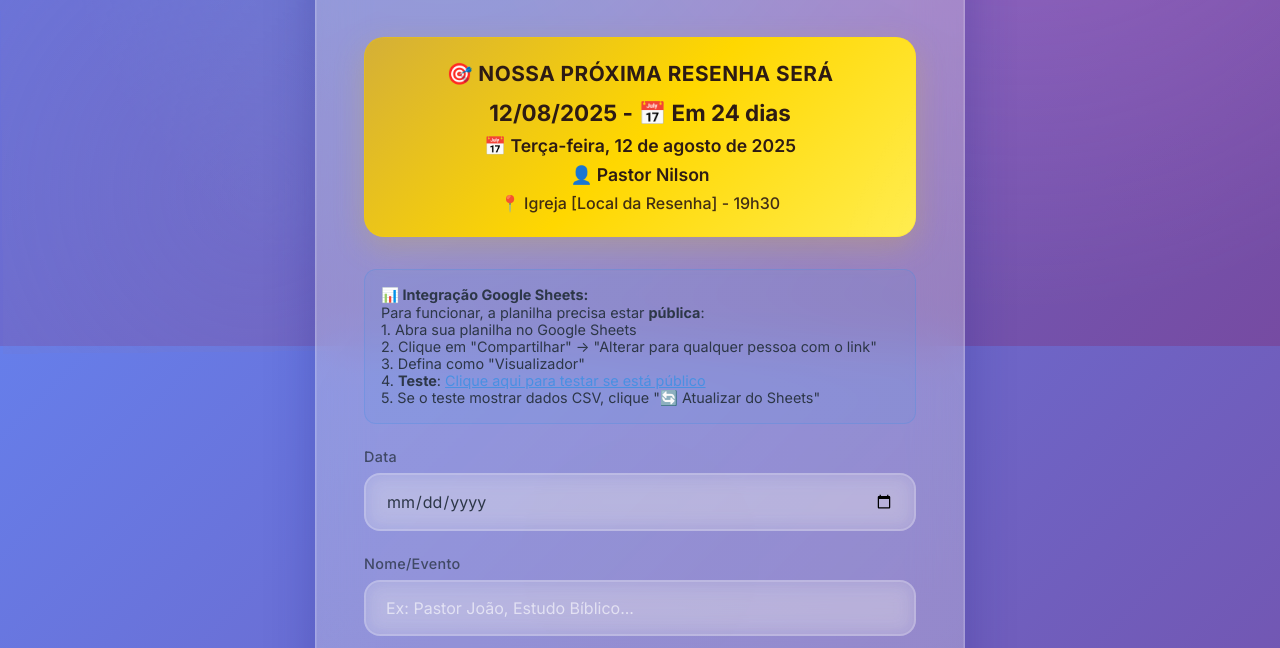
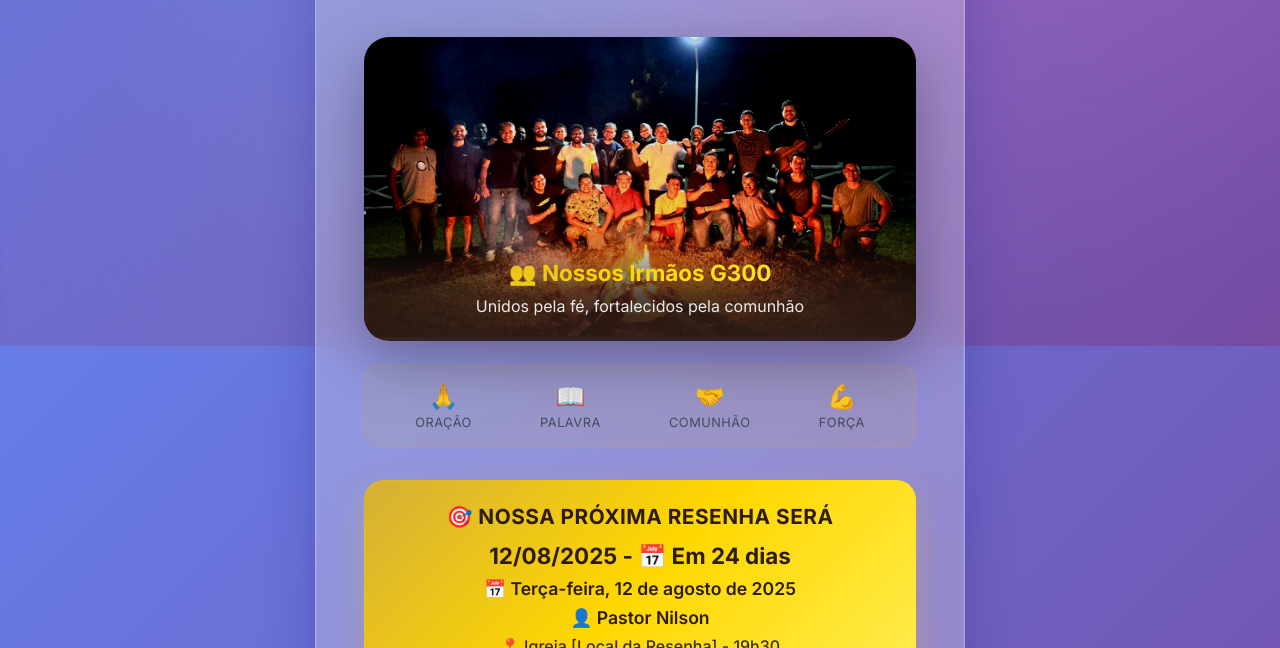
Before and after one commit to hikdobrazil/G300-Agenda, a plain HTML site: page index.html in a window 1280 px wide. Shown: the part 454-1102 px from the top of the page. Drawn offline with Linux system fonts and the light colour scheme; no server answers.

Commit message:
Implement code changes to enhance functionality and improve performance

```diff
--- a/index.html
+++ b/index.html
@@ -277,6 +277,133 @@
             0%, 100% { transform: translateX(-100%) translateY(-100%) rotate(45deg); }
             50% { transform: translateX(100%) translateY(100%) rotate(45deg); }
         }
+
+        .team-section {
+            margin: 2rem 0;
+            text-align: center;
+            position: relative;
+        }
+
+        .team-photo-container {
+            position: relative;
+            margin: 1.5rem 0;
+            border-radius: 25px;
+            overflow: hidden;
+            box-shadow:
+                0 20px 60px rgba(0, 0, 0, 0.3),
+                0 0 0 1px rgba(212, 175, 55, 0.2) inset;
+            transition: all 0.3s cubic-bezier(0.4, 0, 0.2, 1);
+        }
+
+        .team-photo-container:hover {
+            transform: translateY(-8px);
+            box-shadow:
+                0 30px 80px rgba(0, 0, 0, 0.4),
+                0 0 0 2px rgba(212, 175, 55, 0.4) inset;
+        }
+
+        .team-photo {
+            width: 100%;
+            height: 300px;
+            object-fit: cover;
+            object-position: center;
+            transition: all 0.3s ease;
+            filter: brightness(0.9) contrast(1.1);
+        }
+
+        .team-photo:hover {
+            filter: brightness(1) contrast(1.2);
+            transform: scale(1.02);
+        }
+
+        .team-overlay {
+            position: absolute;
+            bottom: 0;
+            left: 0;
+            right: 0;
+            background: linear-gradient(
+                to top,
+                rgba(45, 27, 20, 0.95) 0%,
+                rgba(45, 27, 20, 0.8) 40%,
+                rgba(45, 27, 20, 0.3) 70%,
+                transparent 100%
+            );
+            padding: 2rem 1.5rem 1.5rem;
+            color: white;
+            transform: translateY(0);
+            transition: all 0.3s ease;
+        }
+
+        .team-overlay h3 {
+            font-size: 1.4rem;
+            font-weight: 700;
+            margin-bottom: 0.5rem;
+            background: linear-gradient(135deg, #d4af37, #ffd700, #ffed4e);
+            -webkit-background-clip: text;
+            -webkit-text-fill-color: transparent;
+            background-clip: text;
+        }
+
+        .team-overlay p {
+            font-size: 1rem;
+            opacity: 0.9;
+            line-height: 1.4;
+            margin-bottom: 0;
+        }
+
+        .team-stats {
+            display: flex;
+            justify-content: space-around;
+            margin: 1rem 0;
+            padding: 1rem;
+            background: rgba(212, 175, 55, 0.1);
+            border-radius: 15px;
+            border: 1px solid rgba(212, 175, 55, 0.2);
+        }
+
+        .team-stat {
+            text-align: center;
+        }
+
+        .team-stat-number {
+            font-size: 1.5rem;
+            font-weight: 700;
+            color: #d4af37;
+            display: block;
+        }
+
+        .team-stat-label {
+            font-size: 0.8rem;
+            opacity: 0.8;
+            text-transform: uppercase;
+            letter-spacing: 0.5px;
+        }
+
+        /* Alternative: Background version (uncomment to use as background) */
+        /*
+        .container {
+            position: relative;
+        }
+
+        .container::after {
+            content: '';
+            position: absolute;
+            top: -50%;
+            left: -50%;
+            width: 200%;
+            height: 200%;
+            background:
+                radial-gradient(circle, rgba(212, 175, 55, 0.03) 0%, transparent 70%),
+                url('./images/homens.jpeg');
+            background-size: cover;
+            background-position: center;
+            background-attachment: fixed;
+            opacity: 0.05;
+            pointer-events: none;
+            z-index: -1;
+            filter: blur(1px);
+        }
+        */
 
         .dark-mode .subtitle {
             color: rgba(255, 255, 255, 0.7);
@@ -610,6 +737,34 @@
             .next-meeting-location {
                 font-size: 0.9rem;
             }
+
+            .team-photo {
+                height: 200px;
+            }
+
+            .team-overlay {
+                padding: 1.5rem 1rem 1rem;
+            }
+
+            .team-overlay h3 {
+                font-size: 1.2rem;
+            }
+
+            .team-overlay p {
+                font-size: 0.9rem;
+            }
+
+            .team-stats {
+                padding: 0.8rem;
+            }
+
+            .team-stat-number {
+                font-size: 1.2rem;
+            }
+
+            .team-stat-label {
+                font-size: 0.7rem;
+            }
         }
     </style>
 </head>
@@ -624,6 +779,34 @@
             <h1>G300 - Resenha</h1>
             <p class="subtitle">Rede de Homens</p>
             <p class="meeting-time">🕐 Toda Terça-Feira às 19h30</p>
+        </div>
+
+        <div class="team-section">
+            <div class="team-photo-container">
+                <img src="./images/homens.jpeg" alt="Homens do G300 - Rede de Homens" class="team-photo" onerror="this.parentElement.style.display='none';" />
+                <div class="team-overlay">
+                    <h3>👥 Nossos Irmãos G300</h3>
+                    <p>Unidos pela fé, fortalecidos pela comunhão</p>
+                </div>
+            </div>
+            <div class="team-stats">
+                <div class="team-stat">
+                    <span class="team-stat-number">🙏</span>
+                    <span class="team-stat-label">Oração</span>
+                </div>
+                <div class="team-stat">
+                    <span class="team-stat-number">📖</span>
+                    <span class="team-stat-label">Palavra</span>
+                </div>
+                <div class="team-stat">
+                    <span class="team-stat-number">🤝</span>
+                    <span class="team-stat-label">Comunhão</span>
+                </div>
+                <div class="team-stat">
+                    <span class="team-stat-number">💪</span>
+                    <span class="team-stat-label">Força</span>
+                </div>
+            </div>
         </div>
 
         <div id="nextMeetingBanner" class="next-meeting-banner">
```
Also changed, not shown: images/homens.jpeg (added).
